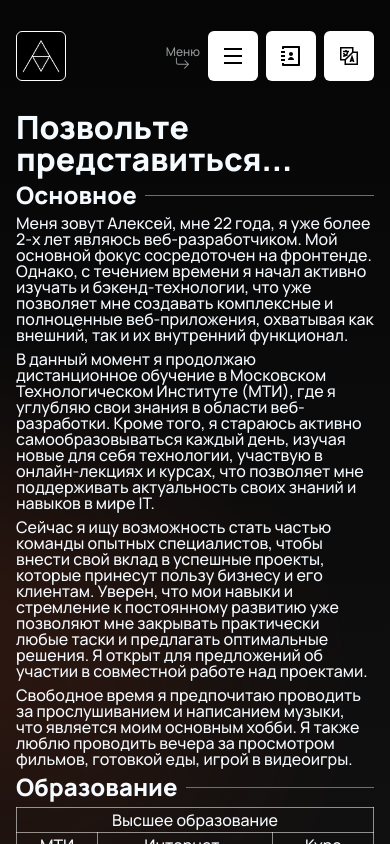
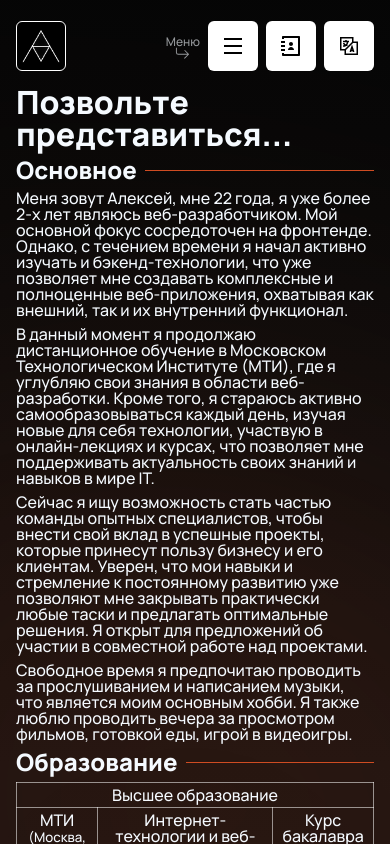
Before and after one commit to alexeymasasin/portfolio, a React (Vite) app: page /portfolio/about in a window 390 px wide. Shown: the top 844 px of the page. Built offline with nearby package versions, Linux system fonts and the light colour scheme.

Commit message:
ScrollToTop helper component, fix animations

```diff
--- a/src/components/App.tsx
+++ b/src/components/App.tsx
@@ -1,6 +1,7 @@
 import { useEffect, useState } from 'react';
 import { Route, Routes, useLocation } from 'react-router-dom';
 import Header from './header/Header';
+import ScrollToTop from './helpers/ScrollToTop';
 import About from './sections/About/About';
 import Intro from './sections/Intro/Intro';
 import Projects from './sections/Projects/Projects';
@@ -30,6 +31,7 @@ function App() {
 				}}
 			>
 				<Header />
+				<ScrollToTop />
 				<Routes location={displayLocation}>
 					<Route path="/portfolio" element={<Intro />} />
 					<Route path="/portfolio/about" element={<About />} />
--- a/src/components/header/Header.module.css
+++ b/src/components/header/Header.module.css
@@ -4,7 +4,7 @@
 	display: flex;
 	justify-content: space-between;
 	align-items: center;
-	margin: 30px 0;
+	margin: var(--component-gap) 0;
 	user-select: none;
 }
 
--- /dev/null
+++ b/src/components/helpers/ScrollToTop.tsx
@@ -0,0 +1,12 @@
+import { useEffect } from 'react';
+import { useLocation } from 'react-router-dom';
+
+export default function ScrollToTop() {
+	const { pathname } = useLocation();
+
+	useEffect(() => {
+		window.scrollTo({ top: 0, behavior: 'smooth' });
+	}, [pathname]);
+
+	return null;
+}
--- a/src/components/ui/GradientBackground/GradientBackground.module.css
+++ b/src/components/ui/GradientBackground/GradientBackground.module.css
@@ -31,7 +31,7 @@
 
 @media (max-width: 720px) {
 	.gradient {
-		--size: 500px;
+		--size: 1000px;
 	}
 }
 
--- a/src/index.css
+++ b/src/index.css
@@ -301,18 +301,18 @@ body.swal2-shown > [aria-hidden='true'] {
 
 .fadeIn {
 	/* animation: 0.35s fadeIn forwards; */
-	animation: 0.75s fadeIn forwards;
+	animation: 0.5s fadeIn forwards;
 }
 
 .fadeOut {
 	/* animation: 0.35s fadeOut forwards; */
-	animation: 0.75s fadeOut forwards;
+	animation: 0.5s fadeOut forwards;
 }
 
 @keyframes fadeIn {
 	from {
 		opacity: 0;
-		transform: translate(-20px, 0);
+		transform: translate(0, 20px);
 	}
 	to {
 		opacity: 1;
@@ -326,7 +326,7 @@ body.swal2-shown > [aria-hidden='true'] {
 		transform: translate(0px, 0px);
 	}
 	to {
-		transform: translate(-20px, 0);
+		transform: translate(0, -20px);
 		opacity: 0;
 	}
 }
```
